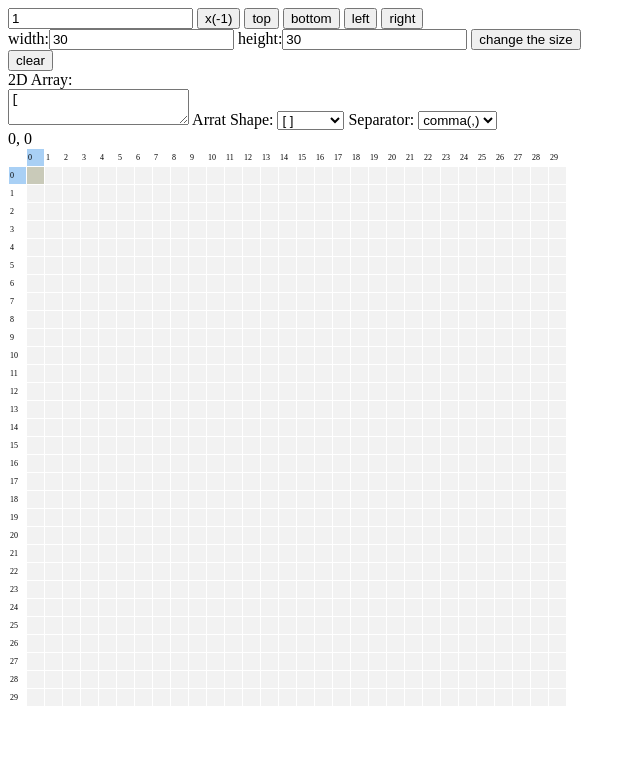
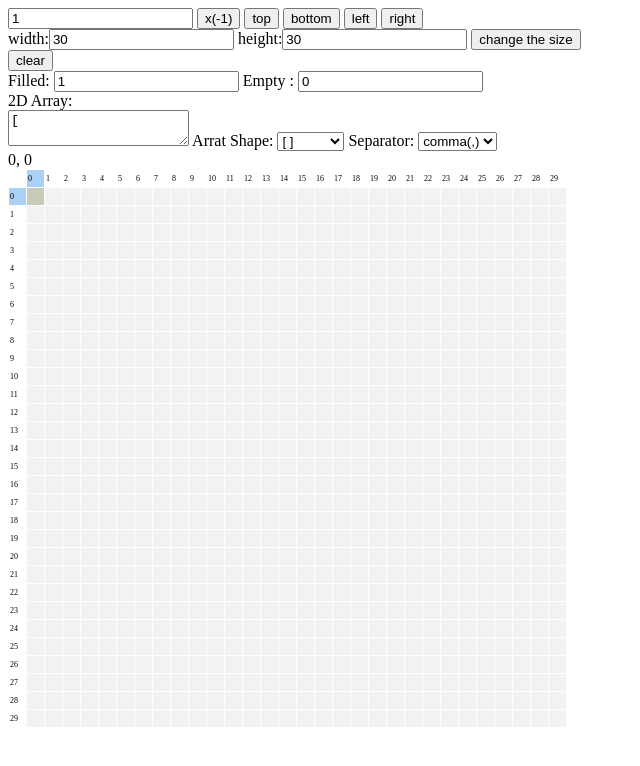
Before and after one commit to nwtgck/2d-arrays-plotter, a plain HTML site: page index.html in a window 1280 px wide. Shown: the whole page, without its empty margins (0-640 px from the left). Drawn offline with nearby package versions, Linux system fonts and the light colour scheme.

Commit message:
[change] 塗られているときと、空のときが1, 0だったのを好きな文字に変えられるようにした

```diff
--- a/app.js
+++ b/app.js
@@ -9,6 +9,8 @@ angular.module('2DMaker', []).
 		$scope.overH = 0;
 		$scope.inputW = init_w;
 		$scope.inputH = init_h;
+		$scope.filledExpr = '1';
+		$scope.emptyExpr  = '0';
 		var brackets = {
 			'[' : ']',
 			'{' : '}',
@@ -114,7 +116,7 @@ angular.module('2DMaker', []).
 		$scope.arrayString = function(){
 			return $scope.bracket + "\n" +$scope.table.map(function(row){
 				return "\t" + $scope.bracket + row.map(function(v){
-					return v.content;
+					return v.content == 1 ? $scope.filledExpr : $scope.emptyExpr;
 				}).join($scope.separator) + brackets[$scope.bracket];
 			}).join($scope.separator+"\n") + "\n" + brackets[$scope.bracket];
 		};
--- a/index.html
+++ b/index.html
@@ -21,6 +21,9 @@
 		height:<input type='number' ng-model='inputH' min='1'>
 		<button ng-click='resetSize()'>change the size</button><br>
 		<button ng-click="clear()">clear</button><br>
+		Filled: <input type='text' ng-model='filledExpr'>
+		Empty : <input type='text' ng-model='emptyExpr'><br>
+
 
 		2D Array: <br>
 		<textarea onclick='this.select()'>{{arrayString()}}</textarea>
```
